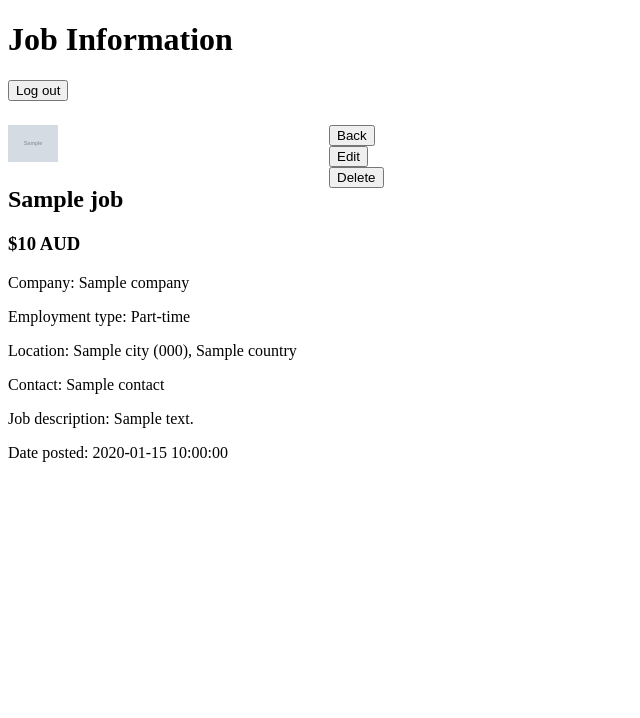
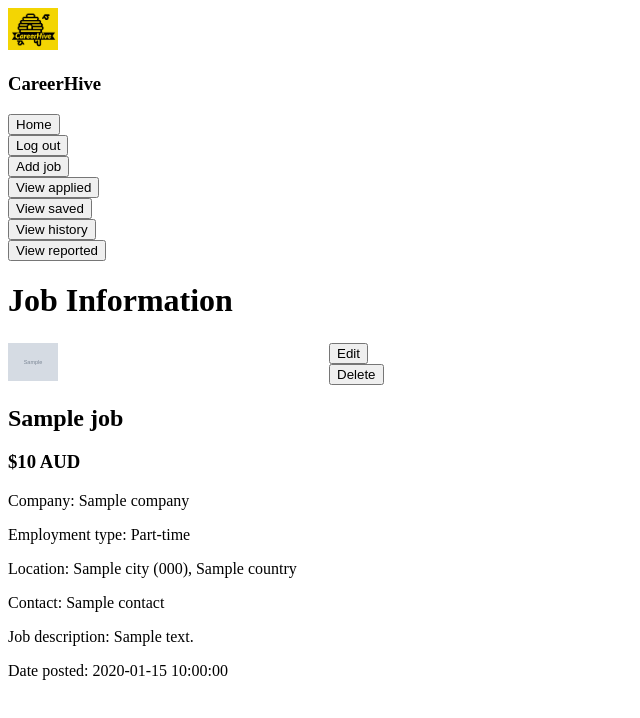
Before and after one commit to samueljenkin/CareerHive, a Flask app: page /jobs/1/view in a window 1280 px wide. Shown: the top 718 px of the page, without its empty margins (0-640 px from the left). Run offline with Flask 3, Linux system fonts and the light colour scheme; the visitor is signed in with stand-in values (Sample User, id 1); grey boxes marked "Sample" are stand-in pictures; a database or web service that is not in the repository returns one stand-in record (values such as "Sample title"); parts of the project's set-up code (start-up, migrations or seed data) failed here and were passed over; some libraries are stand-ins or nearby versions.

Commit message:
add nav bar

```diff
--- a/controllers/jobs_controller.py
+++ b/controllers/jobs_controller.py
@@ -1,7 +1,6 @@
 from flask import render_template, request, redirect, session
 from models.job import populate_db, all_jobs, create_job, get_job, update_job, delete_job, save_job, apply_to_job, report_job, view_job, search_jobs, applied_jobs, saved_jobs, viewed_jobs, reported_jobs
 from services.session_info import current_user
-import requests
 
 def index():
     jobs = all_jobs()
@@ -11,7 +10,7 @@ def index():
     return render_template('jobs/index.html', jobs=jobs, current_user=current_user())
 
 def new():
-    return render_template('jobs/new.html')
+    return render_template('jobs/new.html', current_user=current_user())
 
 def create():
     user_id = session['user_id']
@@ -32,7 +31,7 @@ def edit(id):
     job = get_job(id)
     view_mode = request.args.get('view')
     print(view_mode)
-    return render_template('jobs/edit.html', job=job, view_mode=view_mode)
+    return render_template('jobs/edit.html', job=job, view_mode=view_mode, current_user=current_user())
 
 def update(id):
     logo = request.form.get('logo')
@@ -91,11 +90,12 @@ def report(id):
         return redirect('/')
 
 def search():
+    search = True
     searched = request.form.get('searched')
     employment_type = request.form.get('employment_type')
     salary = request.form.get('salary')
     jobs = search_jobs(searched.capitalize(), employment_type, salary.split())
-    return render_template('jobs/index.html', jobs=jobs, current_user=current_user())
+    return render_template('jobs/index.html', search=search, jobs=jobs, current_user=current_user())
 
 def view(id):
     view_job(id, session['user_id'])
@@ -112,4 +112,4 @@ def stored():
         jobs = viewed_jobs(session['user_id'])
     elif stored_type == 'reported':
         jobs = reported_jobs(session['user_id'])
-    return render_template('jobs/stored.html', stored_type=stored_type, jobs=jobs)
+    return render_template('jobs/stored.html', stored_type=stored_type, jobs=jobs, current_user=current_user())
--- a/models/job.py
+++ b/models/job.py
@@ -63,7 +63,7 @@ def saved_jobs(user_id):
     return jobs
 
 def viewed_jobs(user_id):
-    jobs = sql("SELECT jobs.*, MAX(viewed.id) AS viewed_id FROM viewed INNER JOIN jobs ON jobs.id = viewed.job_id WHERE viewed.user_id = %s GROUP BY jobs.id ORDER BY viewed_id DESCC", [user_id])
+    jobs = sql("SELECT jobs.*, MAX(viewed.id) AS viewed_id FROM viewed INNER JOIN jobs ON jobs.id = viewed.job_id WHERE viewed.user_id = %s GROUP BY jobs.id ORDER BY viewed_id DESC", [user_id])
     return jobs
 
 def reported_jobs(user_id):
--- a/templates/base.html
+++ b/templates/base.html
@@ -9,6 +9,43 @@
 </head>
 
 <body>
+    <nav>
+        <section class="logo">
+            <img src="/static/images/CareerHive-logos.jpeg" alt="">
+            <h1>CareerHive</h1>
+        </section>
+
+        {% if current_user %}
+        <form action="/">
+            <button>Home</button>
+        </form>
+
+        <form action="/sessions/delete" method="POST">
+            <button>Log out</button>
+        </form>
+
+        <form action="/jobs/new">
+            <button>Add job</button>
+        </form>
+
+        <form action="/jobs/stored?stored=applied" method="POST">
+            <button>View applied</button>
+        </form>
+
+        <form action="/jobs/stored?stored=saved" method="POST">
+            <button>View saved</button>
+        </form>
+
+        <form action="/jobs/stored?stored=viewed" method="POST">
+            <button>View history</button>
+        </form>
+
+        <form action="/jobs/stored?stored=reported" method="POST">
+            <button>View reported</button>
+        </form>
+        {% endif %}
+    </nav>
+
     {% block content %}
     {% endblock %}
 </body>
--- a/templates/jobs/view.html
+++ b/templates/jobs/view.html
@@ -3,12 +3,6 @@
 {% block content %}
 <header>
     <h1>Job Information</h1>
-
-    <section class="controls">
-        <form action="/sessions/delete" method="POST">
-            <button>Log out</button>
-        </form>
-    </section>
 </header>
 
 <main class="jobs">
@@ -29,10 +23,6 @@
     </section>
 
     <section class="controls">
-        <form action="/">
-            <button>Back</button>
-        </form>
-
         {% if current_user['id'] == job['user_id'] %}
         <form action="/jobs/{{ job['id'] }}/edit?view=True" method="POST">
             <button>Edit</button>
```
Also changed, not shown: templates/jobs/index.html (+7 -28 lines).
